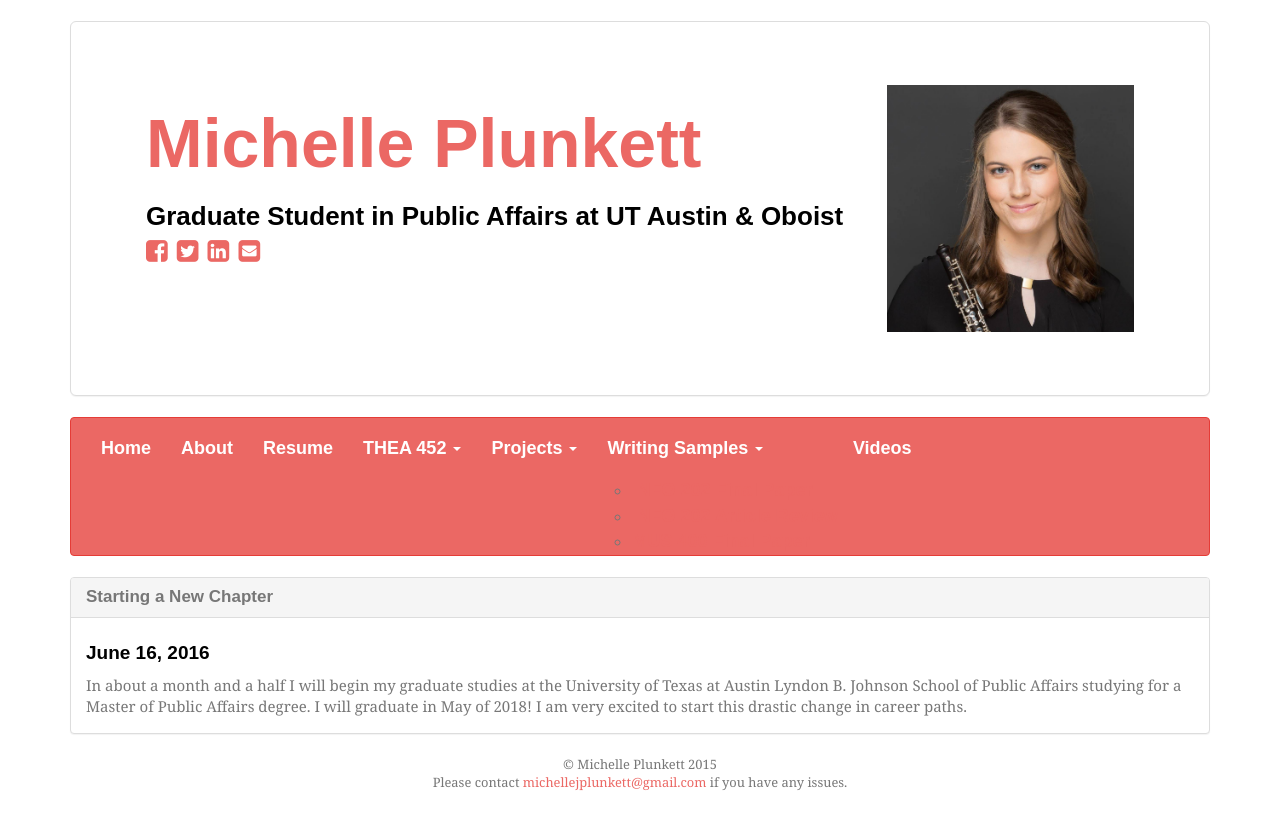
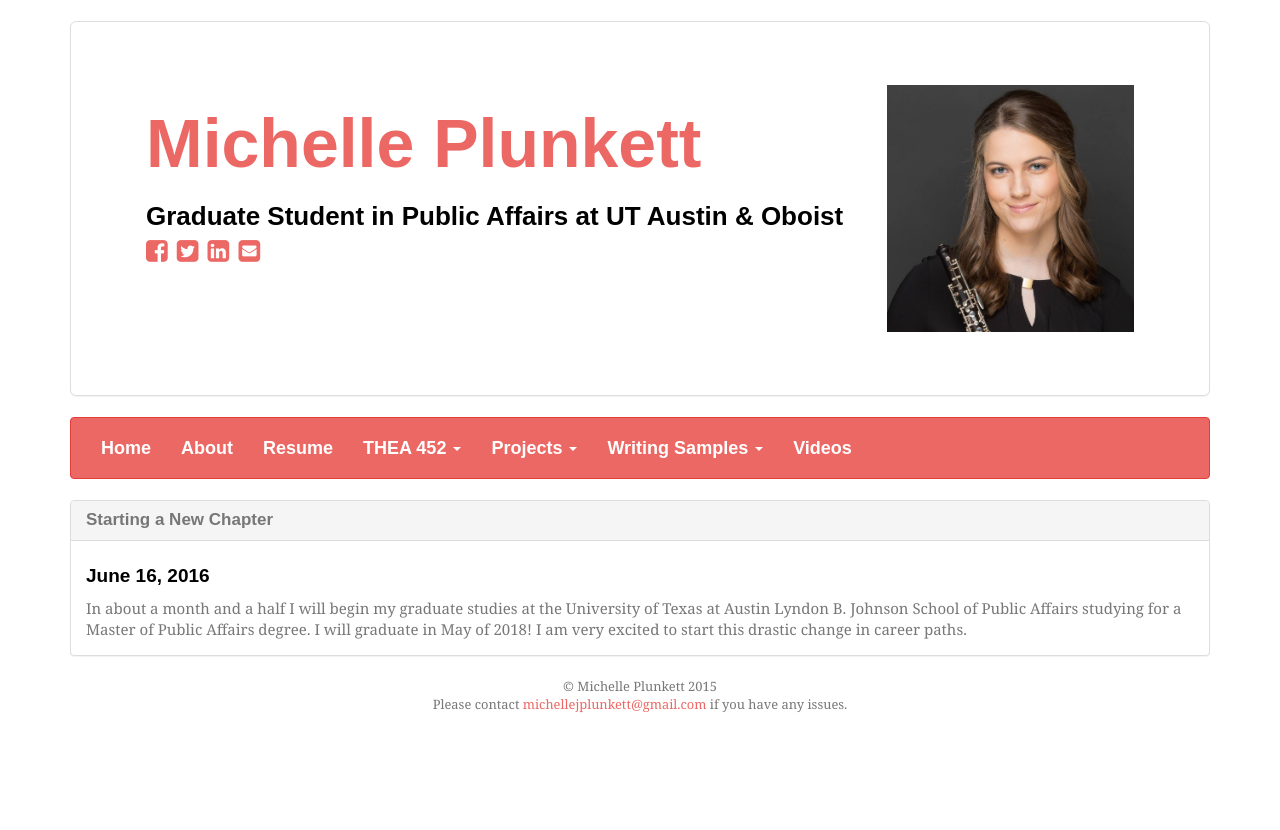
Before and after one commit to michelleplunkett/michelleplunkett.github.io, a Jekyll site: the page built from index.html, in a window 1280 px wide. Shown: the top 830 px of the page. Built offline with Jekyll 4.4.1, drawn with Linux system fonts in a browser that asks for light colours; nearby versions of some CDN libraries; some web fonts are replaced; Markdown is read by kramdown in place of the engine named in the settings.

Commit message:
Update navigation.html

```diff
--- a/_includes/navigation.html
+++ b/_includes/navigation.html
@@ -30,7 +30,7 @@
           <a href="#" class="dropdown-toggle" data-toggle="dropdown" role="button" aria-expanded="false">Projects <span class="caret"></span></a>
           <ul class="dropdown-menu" role="menu">
             <li><a href="/compositions.html">Compositions</a></li>
-            <li class="dropdown-submenu">All Projects
+            <li class="dropdown-submenu" role="menu">All Projects
                 <ul class="dropdown-menu">
                   <li><a tabindex="-1" href={% post_url /projects/2015-11-24-CS105-Scratch %}>CS 105 Scratch Project</a></li>
                   <li><a tabindex="-1" href={% post_url /projects/2015-11-17-THEA453Design %}>THEA 453 Sound Design</a></li>
@@ -40,7 +40,7 @@
     </li>
     <li class="dropdown">
           <a href="#" class="dropdown-toggle" data-toggle="dropdown" role="button" aria-expanded="false">Writing Samples <span class="caret"></span></a>
-          <ul class="dropdown-submenu" role="menu">
+          <ul class="dropdown-menu" role="menu">
             <li><a href={% post_url /writing/2016-06-16-INFO202Final %}>INFO 202 Final Paper</a></li>
             <li><a href={% post_url /writing/2016-06-16-INFO202ArticleReview %}>INFO 202 Article Review</a></li>
             <li><a href={% post_url /writing/2015-12-15-MUS400Final %}>MUS 400 Final Paper</a></li>
```
